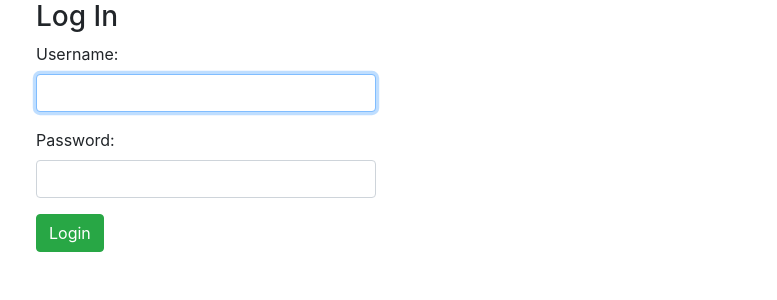
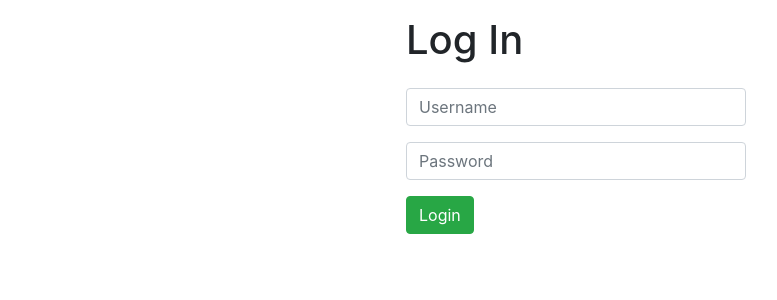
Before and after one commit to Angeluz-07/Tweets-Analysis-CMU-ESPOL, a Django app: page /login in a window 1280 px wide. Shown: the top 300 px of the page, without its empty margins (64-841 px from the left). Run offline with Django 3.2, Linux system fonts and the light colour scheme; some libraries are stand-ins or nearby versions.

Commit message:
refactor: #18 update login.html

```diff
--- a/web_app/analisis/static/analisis/login.js
+++ /dev/null
@@ -1,5 +0,0 @@
-(function() {
-    document.querySelector("button[type='submit']").setAttribute('class','btn btn-success');
-    document.querySelector("input[type='text']").setAttribute('class','form-control');
-    document.querySelector("input[type='password']").setAttribute('class','form-control');
-})();
--- a/web_app/analisis/templates/analisis/login.html
+++ b/web_app/analisis/templates/analisis/login.html
@@ -1,33 +1,46 @@
-
 {% extends 'analisis/base.html' %}
-{% load  static %}
 
 {% block content %}
+<div class="container-fluid col-sm-12 col-md-4">
+  <form action="{% url 'login' %}" method="post">
+    {% csrf_token %}
+        <div class="row my-3 mx-auto">
+            <h1>Log In</h1>
+        </div>
+        <div class="row my-3 mx-auto">
+            <input
+                class="form-control"
+                type="text"
+                name="username"
+                placeholder="Username" />
+        </div>
+        <div class="row my-3 mx-auto">
+            <input
+                class="form-control"
+                type="password"
+                name="password"
+                placeholder="Password" />
+        </div>
+        {% if next %}
+          <div class="row my-3 mx-auto">
+            <input type="hidden" name="next" value="{{ next }}" />
+          </div>
+        {% endif %}
 
-<div class="col-md-4">
+        <div class="row my-3 mx-auto">
+            <button type="submit" class="btn btn-success">
+            Login
+            </button>
+        </div>
+
+        {% if form.errors %}
+          <div class="row my-3 mx-auto">
+            <p class=" label label-danger">
+                Your username and password didn't match.
+                Please try again.
+            </p>
+          </div>
+        {% endif %}
+  </form>
 </div>
-<div class="col-md-4">
-  <div class="login-panel panel panel-default">
-          <div class="panel-heading">
-              <h3 class="panel-title">Log In</h3>
-          </div>
-          <div class="panel-body">
-              <form role="form" method="post">
-              {% csrf_token %}
-                  <fieldset>
-                    {{ form.as_p }}
-                    <button type="submit">Login</button>
-                  </fieldset>
-              </form>
-          </div>
-      </div>
-  </div>
-</div>
-<div class="col-md-4">
-</div>
-
 {% endblock %}
-
-{% block bottom %}
-<script src="{% static "analisis/login.js" %}"></script>
-{% endblock %}
```
